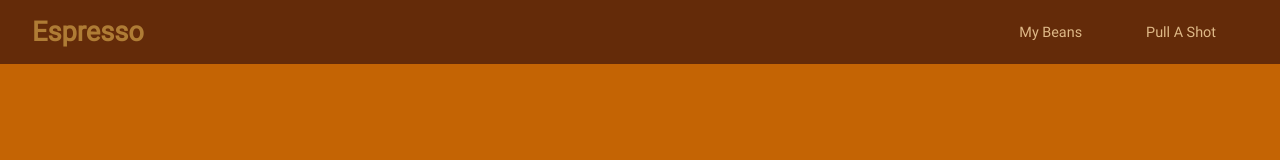
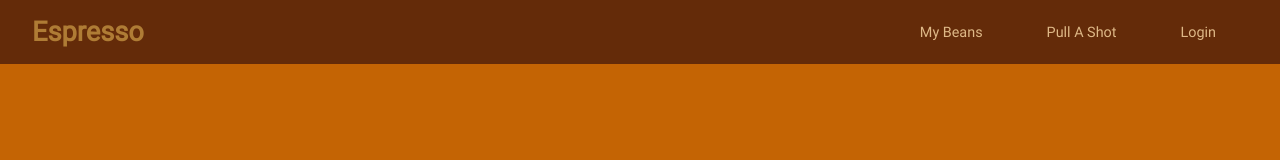
Before and after one commit to samueljmillward/espresso, a React (Create React App) app: page / in a window 1280 px wide. Shown: the top 160 px of the page. Built offline with nearby package versions, Linux system fonts and the light colour scheme.

Commit message:
Login page link in Navbar

```diff
--- a/src/elements/Navbar.js
+++ b/src/elements/Navbar.js
@@ -19,6 +19,7 @@ const Navbar = () => {
       <Menu isOpen={isOpen}>
         <MenuLink href="">My Beans</MenuLink>
         <MenuLink href="">Pull A Shot</MenuLink>
+        <MenuLink href="/login">Login</MenuLink>
       </Menu>
     </Nav>
   );
```
